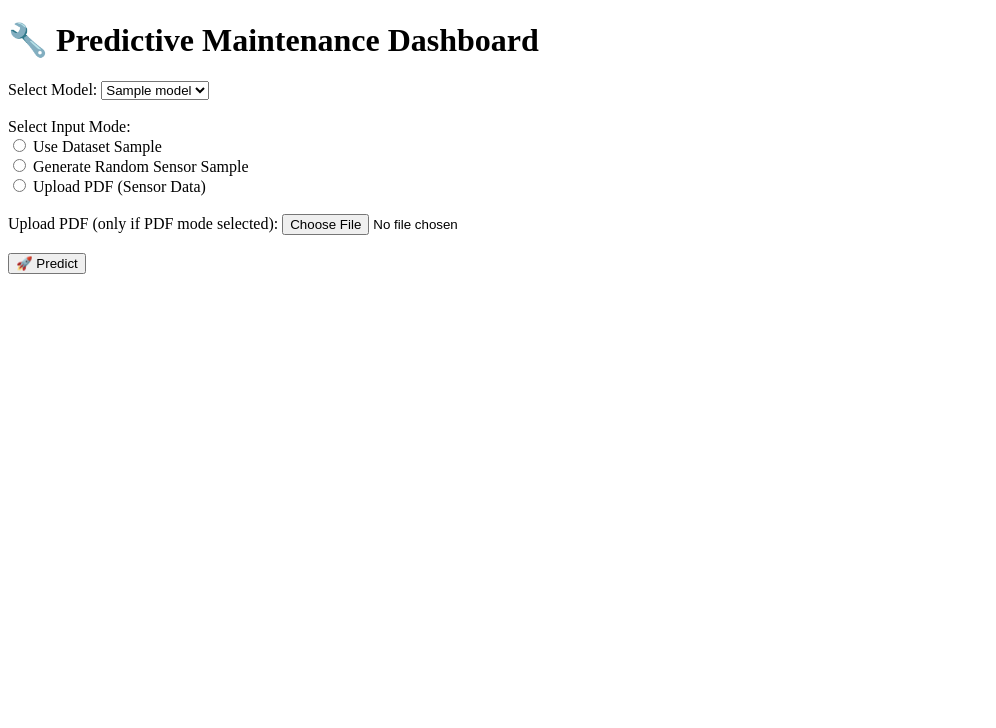
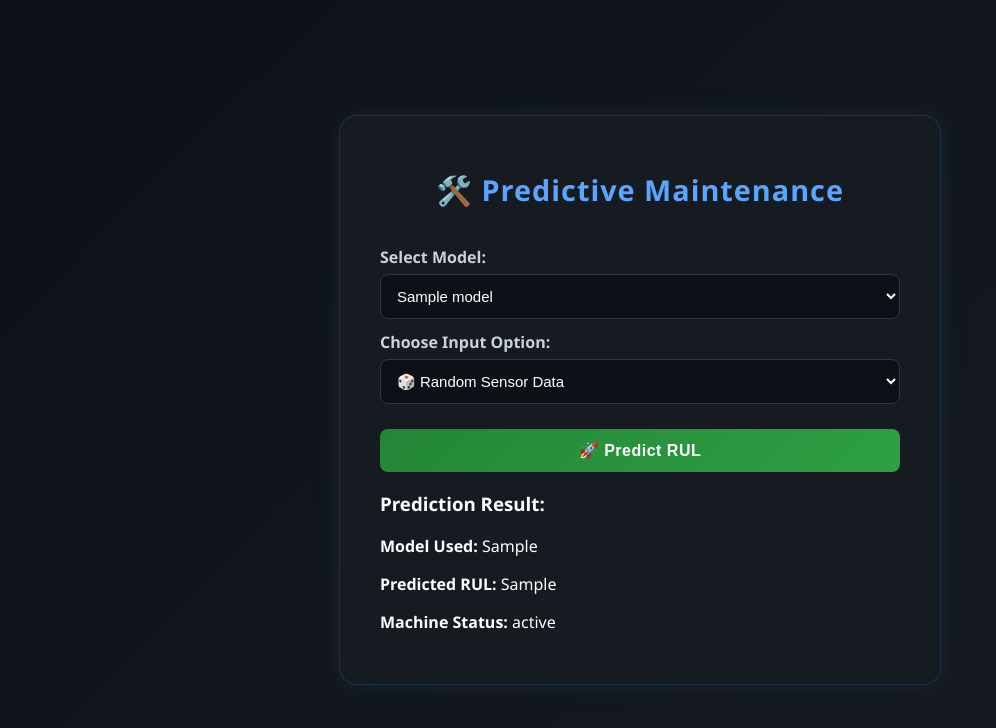
Before and after one commit to VaibhavSaxena10/predictive_maintenance, a Flask app: template templates/index.html in a window 1280 px wide. Shown: the top 728 px of the page, without its empty margins (0-996 px from the left). Run offline with Flask 3, Linux system fonts and the light colour scheme; the template is opened without the code that fills it: most values are stand-ins (such as "Sample title", 1, 10 or a date in 2020).

Commit message:
Optimized Codes

```diff
--- a/app.py
+++ b/app.py
@@ -1,16 +1,19 @@
-from flask import Flask, request, jsonify, render_template
 import os
 import numpy as np
+import pandas as pd
+from flask import Flask, request, render_template, jsonify
 import tensorflow as tf
 from tensorflow.keras.models import load_model
-from tensorflow.keras.layers import MultiHeadAttention, LayerNormalization, Dense, Dropout, Conv1D, GlobalAveragePooling1D
-import pandas as pd
+from tensorflow.keras.layers import (
+    MultiHeadAttention, LayerNormalization, Dense, Dropout,
+    Conv1D, GlobalAveragePooling1D
+)
 from PyPDF2 import PdfReader
 
 app = Flask(__name__)
 
 # ----------------------------
-# Utility: Scan all saved models
+# Load and map all models
 # ----------------------------
 def get_all_models(base_dir="saved_models"):
     model_paths = {}
@@ -37,106 +40,141 @@ CUSTOM_OBJECTS = {
     "Dropout": Dropout,
 }
 
+
 # ----------------------------
-# Routes
+# Helper functions
 # ----------------------------
-@app.route("/")
+def get_health_status(rul_value):
+    if rul_value > 80:
+        return "Healthy ✅"
+    elif rul_value > 40:
+        return "Moderate ⚠️"
+    else:
+        return "Critical 🔴"
+
+
+def extract_pdf_data(pdf_file):
+    """Extracts numeric sensor data from a PDF."""
+    reader = PdfReader(pdf_file)
+    text = ""
+    for page in reader.pages:
+        text += page.extract_text() + "\n"
+
+    numbers = []
+    for token in text.replace("\n", " ").split():
+        try:
+            numbers.append(float(token))
+        except ValueError:
+            continue
+
+    if len(numbers) < 21:
+        raise ValueError("Not enough numeric data found in the PDF.")
+
+    arr = np.array(numbers[:21], dtype=np.float32).reshape(1, 1, -1)
+    return arr
+
+
+# ----------------------------
+# ROUTES
+# ----------------------------
+@app.route("/", methods=["GET", "POST"])
 def home():
-    return render_template("index.html", models=list(MODEL_PATHS.keys()))
+    models = list(MODEL_PATHS.keys())
+
+    if request.method == "POST":
+        try:
+            model_name = request.form.get("model_name")
+            input_option = request.form.get("input_option")
+
+            # ✅ Handle input selection
+            if input_option == "random":
+                input_data = np.random.rand(1, 10, 21).astype(np.float32)
+
+            elif input_option == "dataset":
+                sample_path = os.path.join("sample_data", "sample_fd001.csv")
+                if os.path.exists(sample_path):
+                    df = pd.read_csv(sample_path)
+                    arr = df.values[:10, :21]
+                    input_data = np.expand_dims(arr, axis=0)
+                else:
+                    raise FileNotFoundError("Sample dataset not found in /sample_data/")
+
+            elif input_option == "pdf":
+                pdf_file = request.files.get("pdf_file")
+                if not pdf_file or pdf_file.filename == "":
+                    raise ValueError("No PDF uploaded.")
+                input_data = extract_pdf_data(pdf_file)
+
+            else:
+                raise ValueError("Invalid input option selected.")
+
+            # ✅ Load model if not cached
+            if model_name not in MODELS:
+                MODELS[model_name] = load_model(
+                    MODEL_PATHS[model_name],
+                    compile=False,
+                    custom_objects=CUSTOM_OBJECTS
+                )
+
+            model = MODELS[model_name]
+            prediction = model.predict(input_data)
+            rul_value = float(prediction.flatten()[0])
+
+            # ✅ Prepare results for display
+            result = {
+                "model_used": model_name,
+                "predicted_RUL": round(rul_value, 2),
+                "machine_status": get_health_status(rul_value)
+            }
+
+            return render_template("result.html", result=result)
+
+        except Exception as e:
+            error_message = str(e)
+            return render_template("result.html", result={"error": error_message})
+
+    return render_template("index.html", models=models)
 
 
 @app.route("/predict", methods=["POST"])
-def predict_page():
-    model_name = request.form.get("model_name")
-    input_mode = request.form.get("input_mode")  # dataset / random / pdf
+def predict_api():
+    """API endpoint for JSON requests."""
+    data = request.get_json()
+    if not data or "model_name" not in data or "input" not in data:
+        return jsonify({"error": "Missing 'model_name' or 'input' keys."}), 400
 
-    if not model_name or not input_mode:
-        return render_template("result.html", error="⚠️ Please select a model and input mode.")
+    model_name = data["model_name"]
+    input_data = np.array(data["input"], dtype=np.float32)
 
-    # ----------------------------
-    # Input mode 1: From dataset
-    # ----------------------------
-    if input_mode == "dataset":
-        dataset_name = model_name.split("_")[0]
-        file_path = f"data/train_{dataset_name}.txt"
-        if not os.path.exists(file_path):
-            return render_template("result.html", error=f"Dataset file {file_path} not found.")
+    try:
+        if model_name not in MODELS:
+            MODELS[model_name] = load_model(
+                MODEL_PATHS[model_name],
+                compile=False,
+                custom_objects=CUSTOM_OBJECTS
+            )
 
-        df = pd.read_csv(file_path, sep=" ", header=None)
-        df.dropna(axis=1, how="all", inplace=True)
-        sensor_data = df.iloc[0:10, 5:26].values  # take 10 cycles, 21 sensors
-        input_data = np.expand_dims(sensor_data, axis=0)
+        model = MODELS[model_name]
+        if len(input_data.shape) == 2:
+            input_data = np.expand_dims(input_data, axis=0)
 
-    # ----------------------------
-    # Input mode 2: Random sample
-    # ----------------------------
-    elif input_mode == "random":
-        input_data = np.random.rand(1, 10, 21).astype(np.float32)
+        prediction = model.predict(input_data)
+        rul_value = float(prediction.flatten()[0])
 
-    # ----------------------------
-    # Input mode 3: PDF upload
-    # ----------------------------
-    elif input_mode == "pdf":
-        if "pdf_file" not in request.files or request.files["pdf_file"].filename == "":
-            return render_template("result.html", error="⚠️ Please upload a PDF file.")
-        pdf_file = request.files["pdf_file"]
+        return jsonify({
+            "model_used": model_name,
+            "predicted_RUL": round(rul_value, 2),
+            "machine_status": get_health_status(rul_value)
+        })
 
-        try:
-            reader = PdfReader(pdf_file)
-            text = ""
-            for page in reader.pages:
-                text += page.extract_text()
-            # Extract numbers from the text
-            numbers = [float(x) for x in text.replace("\n", " ").split() if x.replace(".", "", 1).isdigit()]
-            if len(numbers) < 210:
-                return render_template("result.html", error="⚠️ PDF doesn't contain enough numeric sensor values.")
-            input_data = np.array(numbers[:210], dtype=np.float32).reshape(1, 10, 21)
-        except Exception as e:
-            return render_template("result.html", error=f"Failed to read PDF: {e}")
-
-    else:
-        return render_template("result.html", error="Invalid input mode selected.")
-
-    # ----------------------------
-    # Model Loading and Prediction
-    # ----------------------------
-    if model_name not in MODEL_PATHS:
-        return render_template("result.html", error=f"Model '{model_name}' not found.")
-
-    if model_name not in MODELS:
-        try:
-            MODELS[model_name] = load_model(MODEL_PATHS[model_name], compile=False, custom_objects=CUSTOM_OBJECTS)
-        except Exception as e:
-            return render_template("result.html", error=f"Failed to load model {model_name}: {e}")
-
-    model = MODELS[model_name]
-    prediction = model.predict(input_data)
-    rul_value = float(prediction.flatten()[0])
-
-    # ----------------------------
-    # Health Status
-    # ----------------------------
-    if rul_value > 80:
-        status, color = "Healthy ✅", "green"
-    elif rul_value > 40:
-        status, color = "Moderate ⚠️", "orange"
-    else:
-        status, color = "Critical 🔴", "red"
-
-    return render_template(
-        "result.html",
-        model_name=model_name,
-        rul=round(rul_value, 2),
-        status=status,
-        color=color,
-        input_mode=input_mode
-    )
+    except Exception as e:
+        return jsonify({"error": str(e)}), 500
 
 
 if __name__ == "__main__":
-    print("🔍 Scanning for models...")
+    print("🔍 Scanning models...")
     if MODEL_PATHS:
         print(f"✅ Found {len(MODEL_PATHS)} models: {list(MODEL_PATHS.keys())}")
     else:
-        print("⚠️ No models found.")
+        print("⚠️ No models found. Please run training first.")
     app.run(debug=True)
--- a/templates/index.html
+++ b/templates/index.html
@@ -2,29 +2,54 @@
 <html lang="en">
 <head>
   <meta charset="UTF-8">
-  <title>Predictive Maintenance Input</title>
+  <title>Predictive Maintenance Dashboard</title>
+  <link rel="stylesheet" href="{{ url_for('static', filename='css/style.css') }}">
 </head>
 <body>
-  <h1>🔧 Predictive Maintenance Dashboard</h1>
+  <div class="container">
+    <h1>🛠️ Predictive Maintenance</h1>
+    <form method="POST" enctype="multipart/form-data">
+      <label>Select Model:</label>
+      <select name="model_name" required>
+        {% for model in models %}
+        <option value="{{ model }}">{{ model }}</option>
+        {% endfor %}
+      </select>
 
-  <form method="POST" action="/predict" enctype="multipart/form-data">
-    <label>Select Model:</label>
-    <select name="model_name" required>
-      {% for m in models %}
-        <option value="{{ m }}">{{ m }}</option>
-      {% endfor %}
-    </select>
-    <br><br>
+      <label>Choose Input Option:</label>
+      <select name="input_option" id="input_option" onchange="toggleInputFields()">
+        <option value="random">🎲 Random Sensor Data</option>
+        <option value="dataset">📂 Load from Dataset Sample</option>
+        <option value="pdf">📄 Upload PDF File</option>
+      </select>
 
-    <label>Select Input Mode:</label><br>
-    <input type="radio" name="input_mode" value="dataset" required> Use Dataset Sample <br>
-    <input type="radio" name="input_mode" value="random"> Generate Random Sensor Sample <br>
-    <input type="radio" name="input_mode" value="pdf"> Upload PDF (Sensor Data) <br><br>
+      <div id="pdf_input" style="display:none;">
+        <label>Upload PDF:</label>
+        <input type="file" name="pdf_file" accept=".pdf">
+      </div>
 
-    <label>Upload PDF (only if PDF mode selected):</label>
-    <input type="file" name="pdf_file" accept="application/pdf"><br><br>
+      <button type="submit">🚀 Predict RUL</button>
+    </form>
 
-    <button type="submit">🚀 Predict</button>
-  </form>
+    {% if result %}
+    <div class="result">
+      {% if result.error %}
+      <p style="color:red;">⚠️ {{ result.error }}</p>
+      {% else %}
+      <h3>Prediction Result:</h3>
+      <p><b>Model Used:</b> {{ result.model_used }}</p>
+      <p><b>Predicted RUL:</b> {{ result.predicted_RUL }}</p>
+      <p><b>Machine Status:</b> {{ result.machine_status }}</p>
+      {% endif %}
+    </div>
+    {% endif %}
+  </div>
+
+  <script>
+    function toggleInputFields() {
+      const option = document.getElementById("input_option").value;
+      document.getElementById("pdf_input").style.display = option === "pdf" ? "block" : "none";
+    }
+  </script>
 </body>
 </html>
```
Also changed, not shown: static/css/style.css (+117 -10 lines), templates/result.html (+176 -21 lines).
